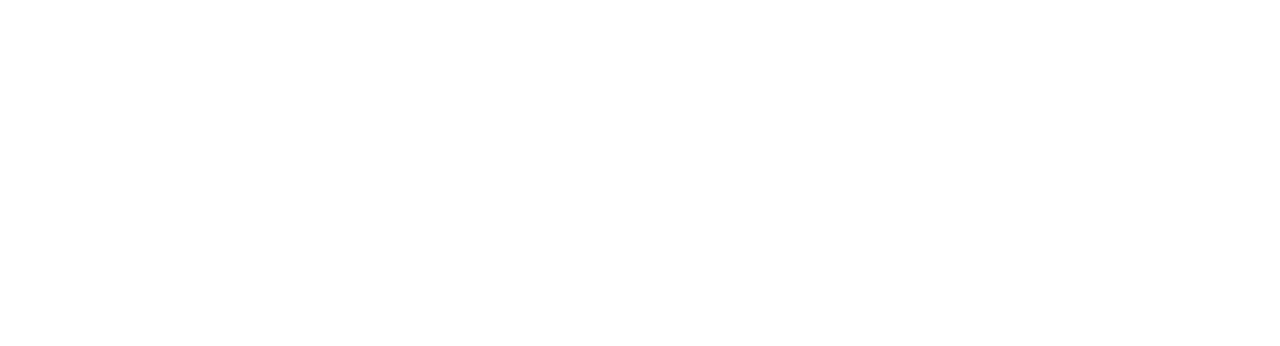
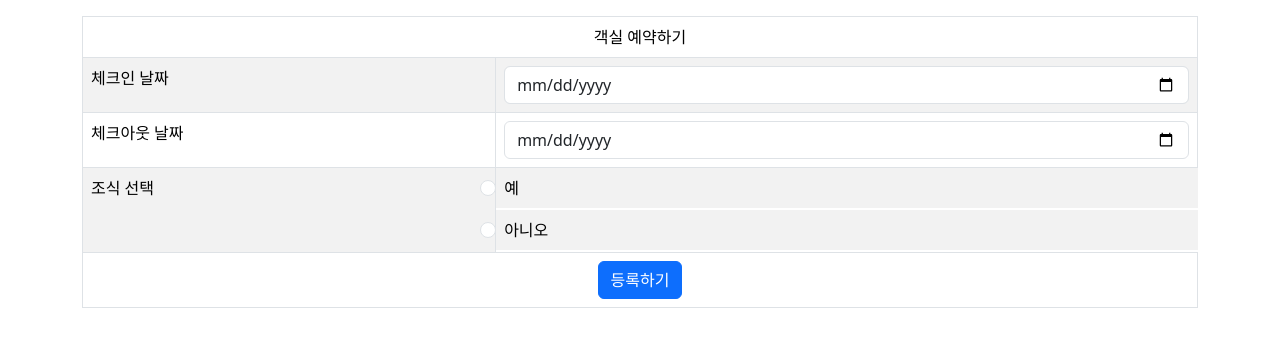
Before and after one commit to zeongii/hotel_booking_front, a React (Create React App) app: page /reservation/roomReservation/1 in a window 1280 px wide. Before the commit this address had no page. Shown: the top 346 px of the page. Built offline with nearby package versions, Linux system fonts and the light colour scheme.

Commit message:
예약 등록하는거 틀만

```diff
--- a/src/App.js
+++ b/src/App.js
@@ -11,6 +11,7 @@
 import RoomOne from "./room/RoomOne";
 import RoomUpdate from "./room/RoomUpdate";
 import RoomImgInsert from "./room/RoomImgInsert";
+import RoomReservation from "./reservation/RoomReservation";
 
 function App() {
     return (
@@ -25,6 +26,7 @@
                 <Route path="/room/roomImgInsert/:id" element={<RoomImgInsert/>}/>
                 <Route path="/room/roomOne/:roomId" element={<RoomOne/>}/>
                 <Route path="/room/roomUpdate/:roomId" element={<RoomUpdate/>}/>
+                <Route path="/reservation/roomReservation/:roomId" element={<RoomReservation/>}/>
             </Routes>
         </div>
     );
--- a/src/hotel/hotelOne.js
+++ b/src/hotel/hotelOne.js
@@ -47,13 +47,12 @@
 
         roomSelectList()
     },[id])
+
+
     let TableRow= ({room, moveToSingle})=> {
         return(
-            <tr onClick={()=> moveToSingle(room.id)}>
-
-
+            <tr>
                 <td>
-                    {/*{room.id}*/}
                     <Carousel activeIndex={roomIndex} onSelect={handleSelect} className="carousel-container">
 
                         {room.imageList.map((roomImages) => (
@@ -75,15 +74,13 @@
                         ))}
 
                     </Carousel>
-
-
                 </td>
                 {roomType.map(r=>(
                     room.roomTypeId === r.id ?
-                        (<td key={r.id}> 방 타입: {r.typeName}</td>) :null
+                        (<td  onClick={()=> moveToSingle(room.id)} key={r.id}> 방 타입: {r.typeName}</td>) :null
                 ))}
 
-                <td>{room.roomPrice}</td>
+                <td  onClick={()=> moveToSingle(room.id)}>{room.roomPrice}</td>
             </tr>
         )
     }
@@ -103,6 +100,7 @@
                 </tr>
                 </thead>
                 <tbody>
+
                 {data.roomList.map(r => (
                     <TableRow room={r} key={r.id} moveToSingle={moveToSingle}/>
                 ))}
--- /dev/null
+++ b/src/reservation/RoomReservation.js
@@ -0,0 +1,116 @@
+import {useNavigate, useParams} from "react-router-dom";
+import {useState} from "react";
+import {Button, Container, FormCheck, FormControl, Table} from "react-bootstrap";
+import axios from "axios";
+
+
+let RoomReservation = () => {
+
+    let parms = useParams()
+    let roomId=parseInt(parms.roomId);
+
+    let [inputs, setInputs] = useState({
+        startDate:'',
+        endDate:'',
+        isBreakfast:'',
+        enabled: 1
+    });
+
+    let nevigate = useNavigate();
+
+    let moveToNext = (reservationId) => {
+        nevigate(`/reservation/reservationOne/${reservationId}`)
+    }
+
+    let onChange = (e) => {
+        let {name, value} = e.target;
+
+        setInputs({
+            ...inputs,
+            [name]: value,
+        });
+    };
+
+    let onSubmit = async (e) => {
+        e.preventDefault();
+
+        try{
+            let resp = await axios.post(`http://localhost:8080/reservation/roomReservation/${roomId}`,inputs, {
+                withCredentials: true
+            });
+
+            if (resp.data.reservationId !== undefined) {
+                moveToNext(resp.data.reservationId);
+            }
+
+        } catch (error) {
+            console.error(error);
+        }
+    }
+
+    return (
+        <Container className={"mt-3"}>
+            <form onSubmit={onSubmit}>
+                <Table striped hover bordered>
+                    <thead>
+                    <tr>
+                        <td colSpan={2} className={"text-center"}>객실 예약하기</td>
+                    </tr>
+                    </thead>
+                    <tbody>
+                    <tr>
+                        <td>체크인 날짜</td>
+                        <td>
+                            <FormControl
+                                type={'date'}
+                                value={inputs.startDate}
+                                name={'startDate'}
+                                onChange={onChange}/>
+                        </td>
+                    </tr>
+                    <tr>
+                        <td>체크아웃 날짜</td>
+                        <td>
+                            <FormControl
+                                type={'date'}
+                                value={inputs.endDate}
+                                name={'endDate'}
+                                onChange={onChange}/>
+                        </td>
+                    </tr>
+                    <tr>
+                        <td>조식 선택</td>
+                        <FormCheck
+                            type={'radio'}
+                            label={'예'}
+                            value={1}
+                            name={'isBreakfast'}
+                            onChange={onChange}
+                            checked={inputs.isBreakfast === 1}
+                        />
+                        <FormCheck
+                            type={'radio'}
+                            label={'아니오'}
+                            value={0}
+                            name={'isBreakfast'}
+                            onChange={onChange}
+                            checked={inputs.isBreakfast === 0}
+                        />
+                    </tr>
+                    <tr>
+                        <td colSpan={2} className={'text-center'}>
+                            <Button type={'submit'}>
+                                등록하기
+                            </Button>
+                        </td>
+                    </tr>
+                    </tbody>
+                </Table>
+            </form>
+        </Container>
+
+    )
+
+}
+
+export default RoomReservation
--- a/src/room/RoomOne.js
+++ b/src/room/RoomOne.js
@@ -28,6 +28,10 @@
 
     let onUpdate = () => {
         nevigate('/room/roomUpdate/' + roomId)
+    }
+
+    let onReservation = (roomId) => {
+        nevigate('/reservation/roomReservation/'+ roomId)
     }
 
     useEffect(() => {
@@ -105,7 +109,7 @@
                 <Table striped bordered hover>
                     <thead>
                     <tr>
-                        <td>
+                        <td colSpan={3}>
                             <h1>방 이름: {data.roomName}</h1>
                         </td>
                     </tr>
@@ -114,14 +118,14 @@
                     <tr>
                         {roomType.map(r => (
                             data.roomTypeId === r.id ?
-                                (<td key={r.id}>방 타입: {r.typeName}</td>) : null
+                                (<td key={r.id} colSpan={3}>방 타입: {r.typeName}</td>) : null
                         ))}
                     </tr>
                     <tr>
-                        <td colSpan={2}>방 설명: {data.roomContent}</td>
+                        <td colSpan={3}>방 설명: {data.roomContent}</td>
                     </tr>
                     <tr>
-                        <td colSpan={2}>조식 가격: {data.breakfastPrice}</td>
+                        <td colSpan={3}>조식 가격: {data.breakfastPrice}</td>
                     </tr>
                     <tr>
                         <td>작성일: {data.createdTime}</td>
@@ -134,6 +138,9 @@
                         </td>
                         <td>
                             <Button onClick={onDelete}> 삭제하기</Button>
+                        </td>
+                        <td>
+                            <Button onClick={onReservation}>예약하기</Button>
                         </td>
                     </tr>
 
--- a/src/room/RoomRegister.js
+++ b/src/room/RoomRegister.js
@@ -29,8 +29,8 @@
         roomMax: '',
         roomPrice: '',
         roomContent: '',
-        checkIn: '',
-        checkOut: '',
+        /*checkIn: '',
+        checkOut: '',*/
         breakfastPrice: ''
     });
 
@@ -148,7 +148,7 @@
                                 onChange={onChange} />
                         </td>
                     </tr>
-                    <tr>
+                    {/*<tr>
                         <td>체크인</td>
                         <td>
                             <FormControl
@@ -167,7 +167,7 @@
                                 name={'checkOut'}
                                 onChange={onChange} />
                         </td>
-                    </tr>
+                    </tr>*/}
 
                     <tr>
                         <td colSpan={2} className={'text-center'}>
--- a/src/room/RoomUpdate.js
+++ b/src/room/RoomUpdate.js
@@ -29,8 +29,8 @@
         roomMax: '',
         roomPrice: '',
         roomContent: '',
-        checkIn: '',
-        checkOut: '',
+        /*checkIn: '',
+        checkOut: '',*/
         breakfastPrice: ''
     })
 
@@ -141,7 +141,7 @@
                                     onChange={onChange}/>
                             </td>
                         </tr>
-                        <tr>
+                       {/* <tr>
                             <td>체크인</td>
                             <td>
                                 <FormControl
@@ -160,7 +160,7 @@
                                     name={'checkOut'}
                                     onChange={onChange}/>
                             </td>
-                        </tr>
+                        </tr>*/}
                         <tr>
                             <td colSpan={2} className={'text-center'}>
                                 <Button type={'submit'}>
```
